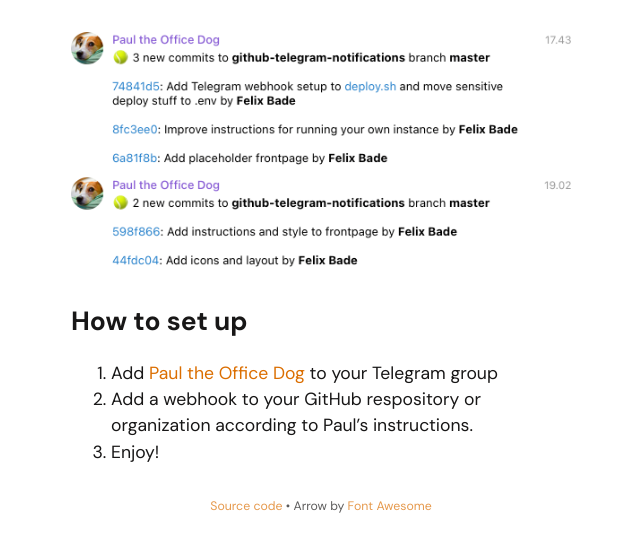
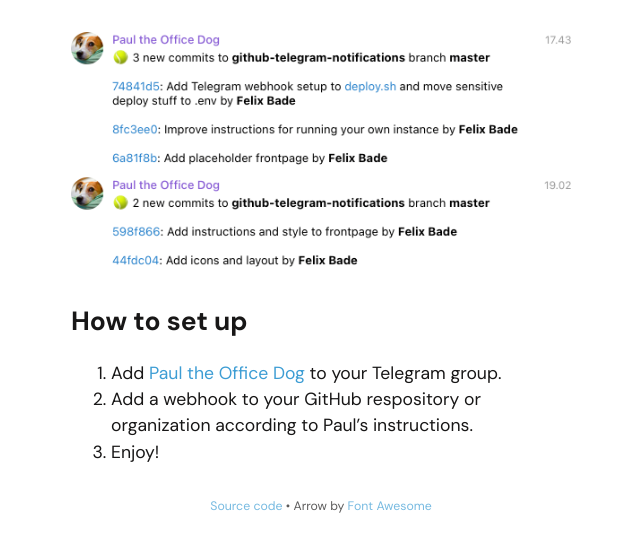
Before and after one commit to felixbade/github-telegram-notifications, a website: page static/index.html in a window 1280 px wide. Shown: the part 285-832 px from the top of the page, without its empty margins (319-959 px from the left). Drawn offline with Linux system fonts and the light colour scheme.

Commit message:
Update link color + typos

```diff
--- a/static/index.html
+++ b/static/index.html
@@ -21,7 +21,7 @@
                 <img src="screenshot.png" style="max-width: 100%;">
                 <h2>How to set up</h2>
                 <ol>
-                    <li>Add <a href="https://t.me/PaulTheOfficeDogBot">Paul the Office Dog</a> to your Telegram group</li>
+                    <li>Add <a href="https://t.me/PaulTheOfficeDogBot">Paul the Office Dog</a> to your Telegram group.</li>
                     <li>Add a webhook to your GitHub respository or organization according to Paul’s instructions.</li>
                     <li>Enjoy!</li>
                 </ol>
--- a/static/style.css
+++ b/static/style.css
@@ -6,7 +6,7 @@
     display: flex;
     flex-direction: column;
     align-items: center;
-    color: rgb(24, 23, 23); /* From GtiHub logo */
+    color: rgb(24, 23, 23); /* From GitHub logo */
 }
 
 h1, h2 {
@@ -17,6 +17,7 @@
 a, a:visited {
     text-decoration: none;
     color: hsl(30, 100%, 43%);
+    color: rgb(61, 157, 212); /* From Telegram logo */
 }
 
 a:hover {
```
